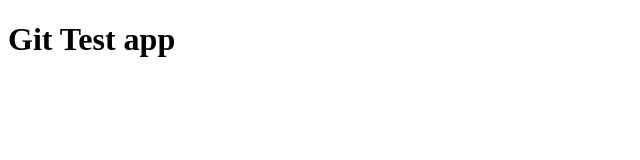
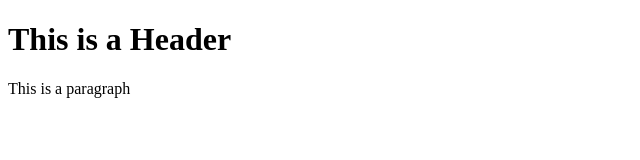
Before and after one commit to Rao-Adi/Node.js, a plain HTML site: page index.html in a window 1280 px wide. Shown: the whole page, without its empty margins (0-640 px from the left). Drawn offline with Linux system fonts and the light colour scheme.

Commit message:
second commit

```diff
--- a/index.html
+++ b/index.html
@@ -4,6 +4,7 @@
 
 </head>
 <body>
-    <h1>Git Test app</h1>
+    <h1>This is a Header</h1>
+    <p>This is a paragraph</p>
 </body>
 </html>
```
Also changed, not shown: css/style.css (added).
